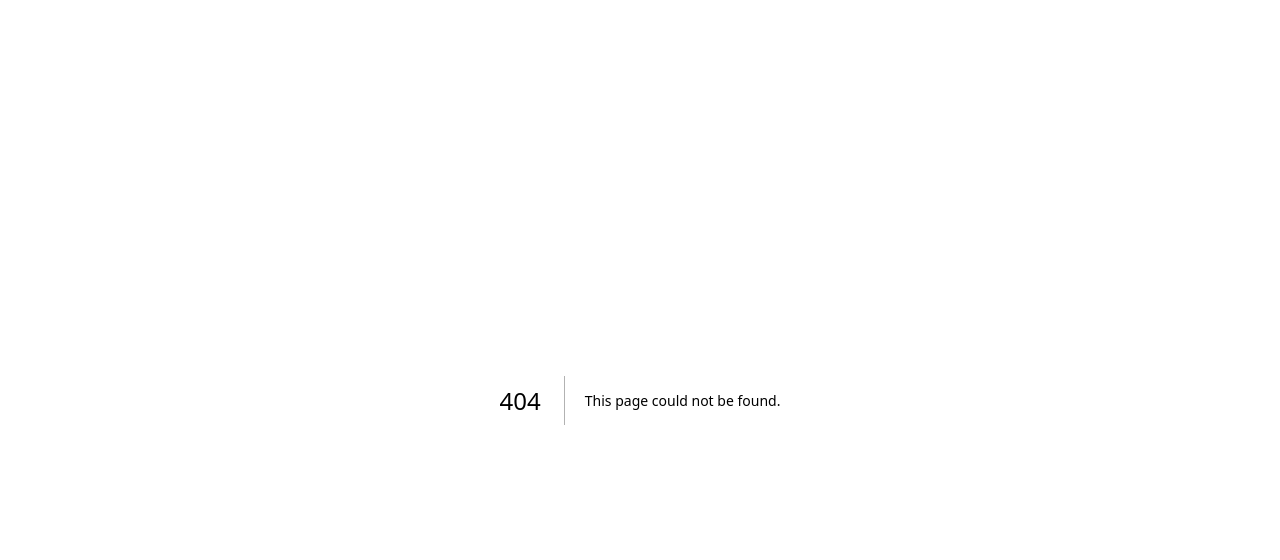
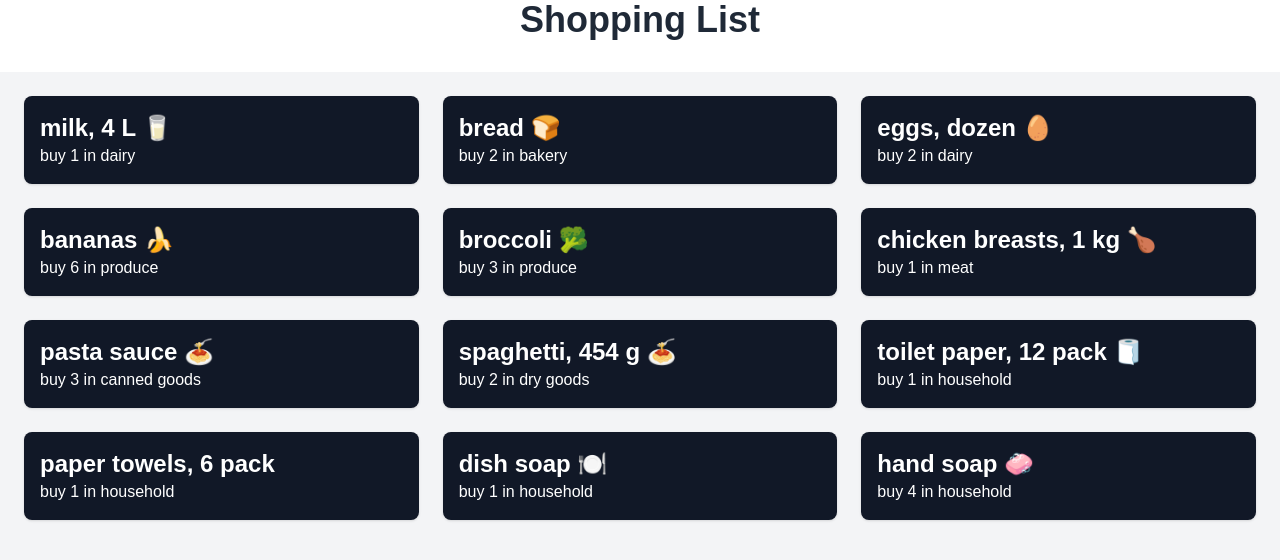
Before and after one commit to Hamabi-Minami/cprg306-assignments, a Next.js app: page /week-3 in a window 1280 px wide. Before the commit this address had no page. Shown: the top 560 px of the page. Built offline with nearby package versions, Linux system fonts and the light colour scheme.

Commit message:
week-3 assignment

```diff
--- /dev/null
+++ b/app/week-3/item-list.js
@@ -0,0 +1,91 @@
+import {ItemComponent} from "@/app/week-3/item";
+
+export default function ItemList() {
+    const item1 = {
+        name: "milk, 4 L 🥛",
+        quantity: 1,
+        category: "dairy",
+    };
+
+    const item2 = {
+        name: "bread 🍞",
+        quantity: 2,
+        category: "bakery",
+    };
+
+    const item3 = {
+        name: "eggs, dozen 🥚",
+        quantity: 2,
+        category: "dairy",
+    };
+
+    const item4 = {
+        name: "bananas 🍌",
+        quantity: 6,
+        category: "produce",
+    };
+
+    const item5 = {
+        name: "broccoli 🥦",
+        quantity: 3,
+        category: "produce",
+    };
+
+    const item6 = {
+        name: "chicken breasts, 1 kg 🍗",
+        quantity: 1,
+        category: "meat",
+    };
+
+    const item7 = {
+        name: "pasta sauce 🍝",
+        quantity: 3,
+        category: "canned goods",
+    };
+
+    const item8 = {
+        name: "spaghetti, 454 g 🍝",
+        quantity: 2,
+        category: "dry goods",
+    };
+
+    const item9 = {
+        name: "toilet paper, 12 pack 🧻",
+        quantity: 1,
+        category: "household",
+    };
+
+    const item10 = {
+        name: "paper towels, 6 pack",
+        quantity: 1,
+        category: "household",
+    };
+
+    const item11 = {
+        name: "dish soap 🍽️",
+        quantity: 1,
+        category: "household",
+    };
+
+    const item12 = {
+        name: "hand soap 🧼",
+        quantity: 4,
+        category: "household",
+    };
+    const items = [item1, item2, item3, item4, item5, item6, item7, item8, item9, item10, item11, item12];
+
+    return (
+        <div className="container mx-auto p-6 bg-gray-100 min-h-screen">
+            <div className="grid grid-cols-1 sm:grid-cols-2 md:grid-cols-3 gap-6">
+                {items.map((item, index) => (
+                    <div
+                        key={index}
+                        className="bg-gray-900 text-white p-4 rounded-lg shadow hover:shadow-xl transition-shadow duration-300"
+                    >
+                        <ItemComponent item={item} />
+                    </div>
+                ))}
+            </div>
+        </div>
+    )
+}
--- /dev/null
+++ b/app/week-3/item.js
@@ -0,0 +1,11 @@
+
+
+export function ItemComponent(props) {
+
+    return(
+        <div>
+            <h2 className="font-bold text-2xl">{props.item.name}</h2>
+            <p>{`buy ${props.item.quantity} in ${props.item.category}`}</p>
+        </div>
+    )
+}
--- /dev/null
+++ b/app/week-3/page.js
@@ -0,0 +1,9 @@
+import ItemList from "./item-list";
+
+export default function Page() {
+    return (
+        <div>
+            <h1 className="text-4xl font-bold text-center mb-8 text-gray-800">Shopping List</h1>
+            <ItemList/>
+        </div>)
+}
```
